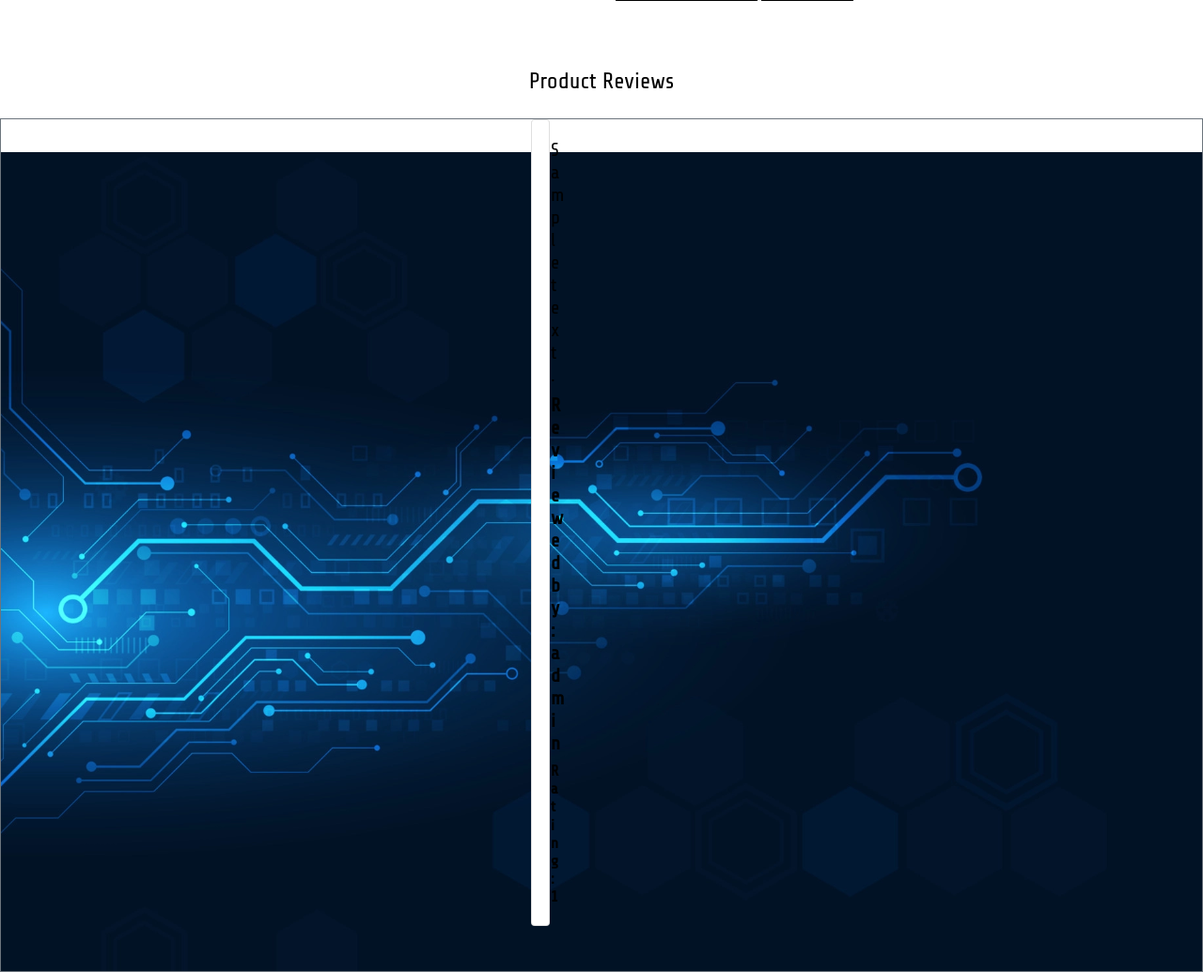
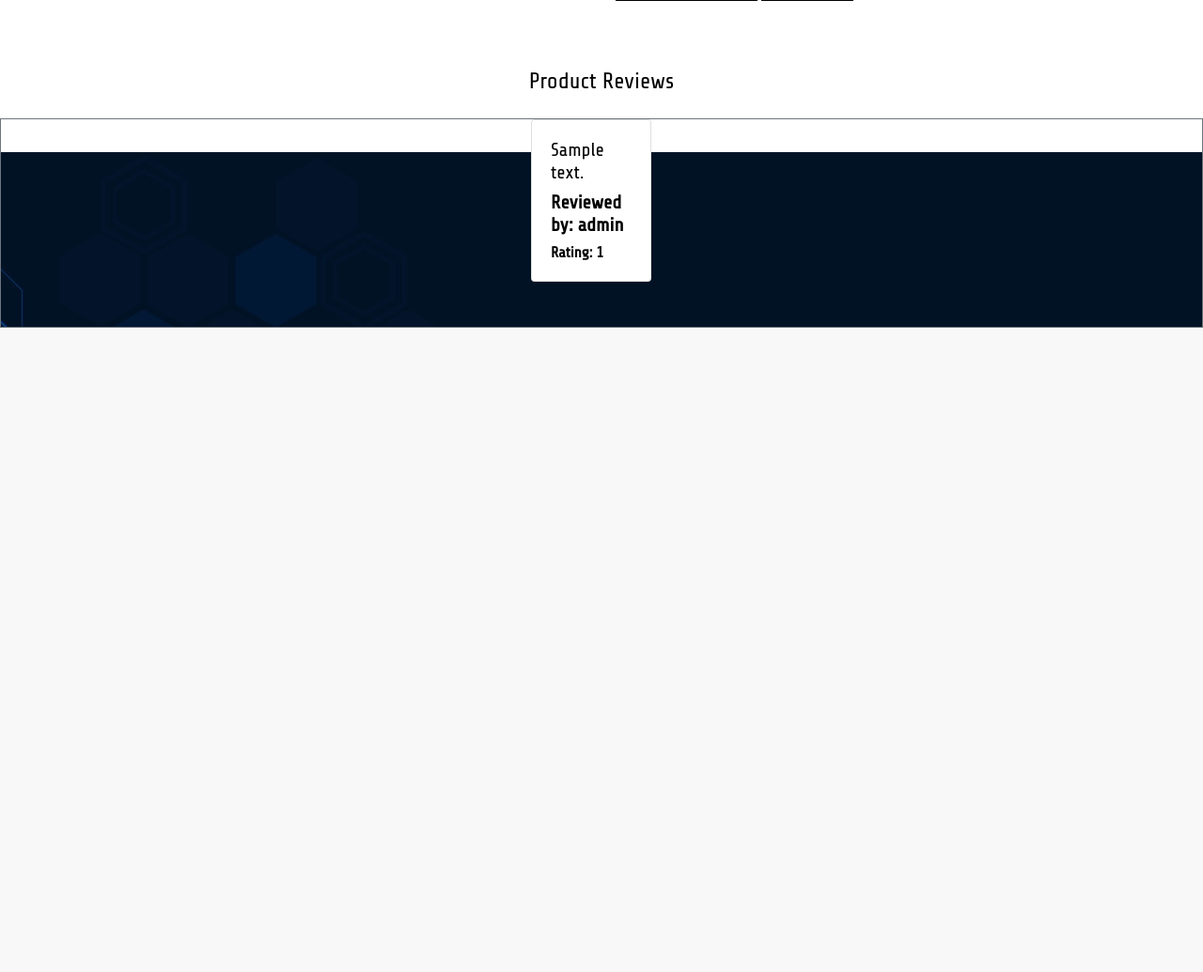
Before and after one commit to Jakemcp97/PP5-smartsolutions, a Django app: page /products/1 in a window 1280 px wide. Shown: the part 638-1673 px from the top of the page at 94% size. After the commit the page ends 987 px from the top, so only its background shows below. Run offline with Django 3.2, Linux system fonts and the light colour scheme; data comes from the database, SQL or seed files in the repository; tables that the repository leaves empty hold one stand-in row (values such as "Sample post"); some libraries are stand-ins or nearby versions.

Commit message:
3rd attempt to fix size issue on reviews render

```diff
--- a/static/css/index.css
+++ b/static/css/index.css
@@ -24,7 +24,7 @@ body {
 .card {
     max-width: 100%;
     width: 150px;
-    min-width: 20px;
+    min-width: 8rem;
 }
 
 /* from Bulma */
```
